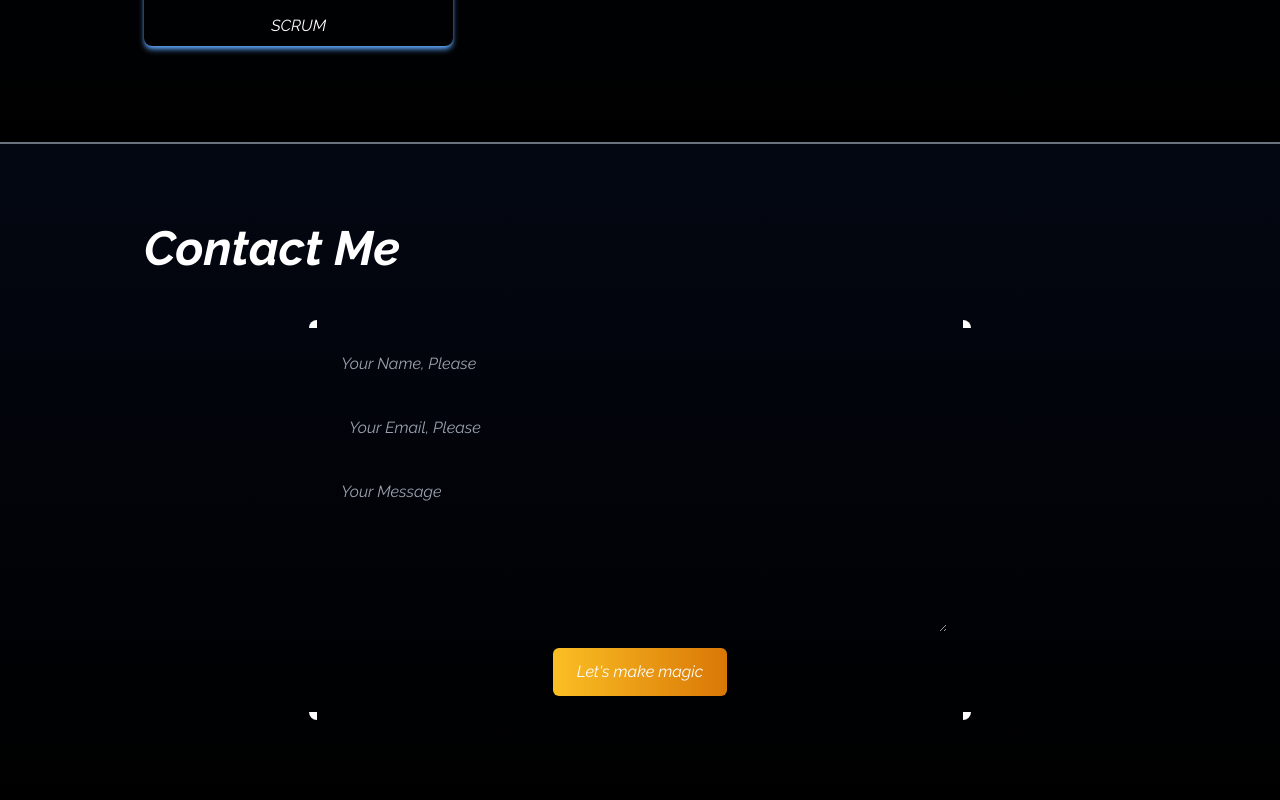
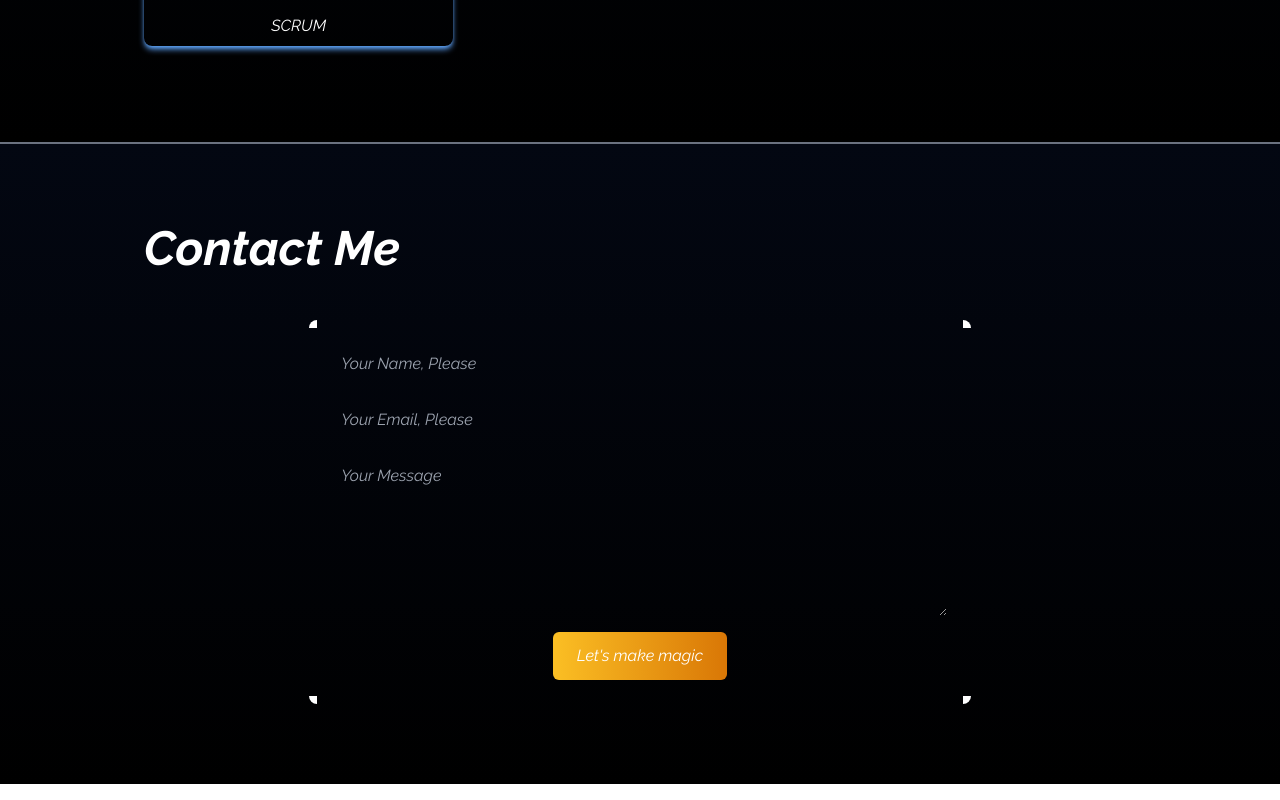
Before and after one commit to onyinyechi-okeke/My-Portfolio, a React (Vite) app: page / in a window 1280 px wide. Shown: the part 3076-3876 px from the top of the page. Built offline with nearby package versions, Linux system fonts and the light colour scheme.

Commit message:
fixed spacing

```diff
--- a/src/Pages/Contact.jsx
+++ b/src/Pages/Contact.jsx
@@ -93,7 +93,7 @@ function Contact() {
               type='text'
               name='email'
               placeholder='Your Email, Please'
-              className='p-4 my-4 bg-transparent focus:outline-none'
+              className='p-2 my-4 bg-transparent focus:outline-none'
               value={formData.email}
               onChange={handleInputChange}
               onBlur={handleInputBlur}
```
